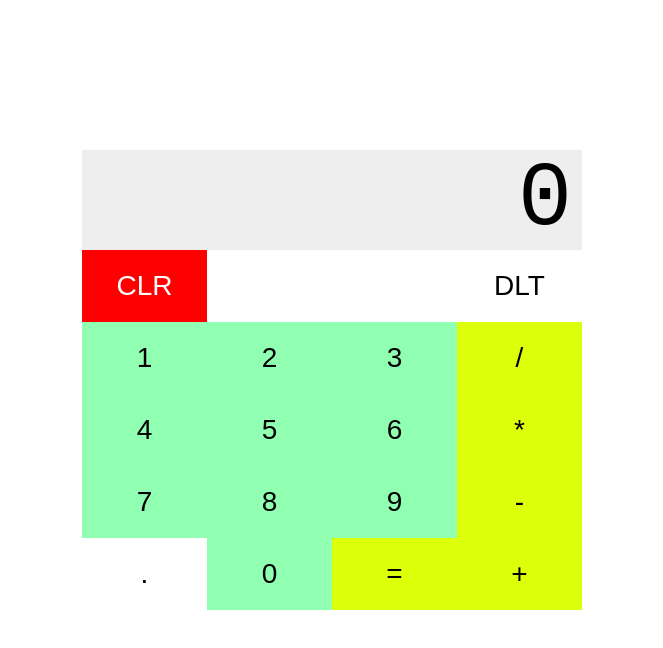
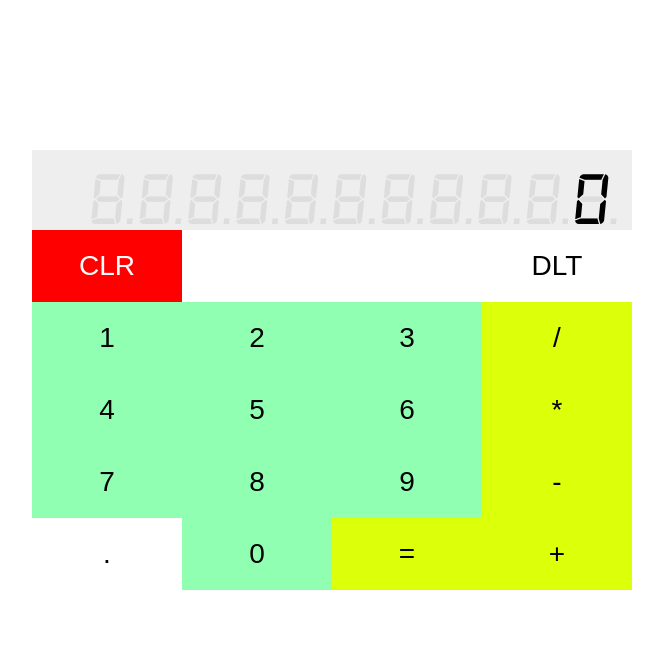
Before and after one commit to themetar/calculator, a plain HTML site: page index.html in a window 1280 px wide. Shown: the whole page, without its empty margins (308-971 px from the left). Drawn offline with Linux system fonts and the light colour scheme; a web font is replaced by a local one.

Commit message:
'lcd' display completed

```diff
--- a/code.js
+++ b/code.js
@@ -56,7 +56,22 @@ document.querySelectorAll('.digit, .dot').forEach(div => div.addEventListener('c
 let display_element = document.querySelector('#display');
 
 function updateDisplay(value) {
-  display_element.textContent = value;
+  value = '' + value;
+  let dot_position = value.indexOf('.');
+  if (dot_position != -1) value = value.slice(0, dot_position) + value.slice(dot_position + 1);
+  value = value.slice(0,11);
+  for (let i=0; i<digit_displays.length; i++){
+    if (i >= value.length) {
+      //digit_displays[i].textContent = '';
+      digit_displays[i].classList.remove('active');
+    } else {
+      digit_displays[i].textContent = value.charAt(value.length - 1 - i);
+      digit_displays[i].classList.add('active');
+    }
+    //
+    dot_displays[i].classList.remove('active');
+  }
+  if (dot_position != -1) dot_displays[value.length - dot_position].classList.add('active');
 }
 
 function operatorListener(event) {
@@ -92,3 +107,31 @@ function controlListener(event) {
 }
 
 document.querySelectorAll('#clear, #delete').forEach(div => div.addEventListener('click', controlListener));
+
+let digit_displays = [];
+let dot_displays = [];
+for (let i = 10; i >= 0; i--){
+  // digits
+  let div = document.createElement('div');
+  let static_span = document.createElement('span');
+  static_span.textContent = 8;
+  div.appendChild(static_span);
+  let display_span = document.createElement('span');
+  display_span.classList.add('output');
+  digit_displays[i] = display_span;
+  div.appendChild(display_span);
+  display_element.appendChild(div);
+  // dots
+   div = document.createElement('div');
+   static_span = document.createElement('span');
+  static_span.textContent = '.';
+  div.appendChild(static_span);
+   display_span = document.createElement('span');
+   display_span.textContent = '.';
+  display_span.classList.add('output');
+  dot_displays[i] = display_span;
+  div.appendChild(display_span);
+  display_element.appendChild(div);
+}
+
+updateDisplay(0);
--- a/index.html
+++ b/index.html
@@ -7,7 +7,7 @@
   </head>
   <body>
     <div id="calculator">
-      <div id="display">0</div>
+      <div id="display"></div>
       <div id="buttons-panel">
         <div id="clear" class="button"><span>CLR</span></div>
         <div id="delete" class="button"><span>DLT</span></div>
--- a/style.css
+++ b/style.css
@@ -11,7 +11,7 @@ body {
 
 #calculator {
   position: relative;
-  max-width: 500px;
+  max-width: 600px;
   word-spacing: -1em;
   font-family: arial, sans-serif;
   top: 50%;
@@ -80,13 +80,36 @@ body {
 }
 
 #display {
-  font-size: 90px;
+  font-size: 76px;
   font-family: Digital7, monospace;
   text-align: right;
-  line-height: 100px;
+  line-height: 80px;
   padding: 0 10px;
   background-color: #eee;
 }
+
+#display div {
+  display: inline-block;
+  position: relative;
+}
+
+#display div span {
+  color: #ddd;
+}
+#display div span.output {
+  color: #000;
+  position: absolute;
+  right: 0%;
+  opacity: 0;
+  transition-property: : opacity;
+  transition-duration: .3s;
+}
+#display div span.output.active {
+  color: #000;
+  position: absolute;
+  opacity: 1;
+}
+
 
 @font-face {
     font-family: Digital7;
```
Also changed, not shown: digital-7 (italic).ttf (added).
